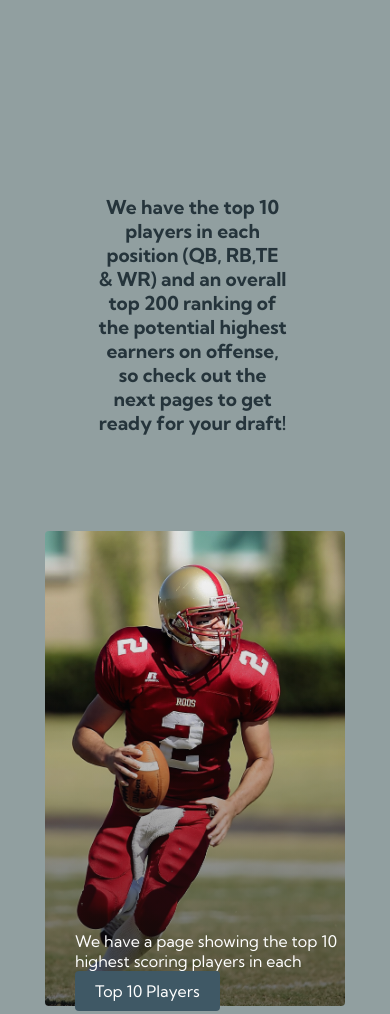
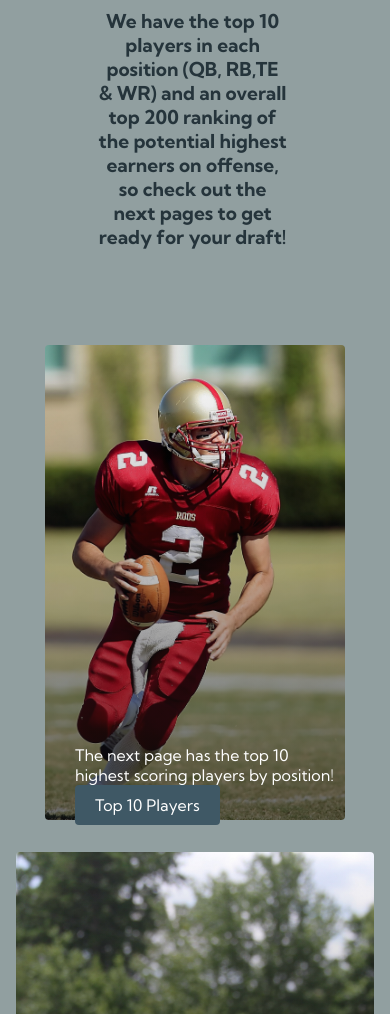
Before and after one commit to rickystuart1/Fantasy-Football-Predictions, a plain HTML site: page index.html in a window 390 px wide. Shown: the part 943-1957 px from the top of the page. Drawn offline with Linux system fonts and the light colour scheme.

Commit message:
final v1 changes

```diff
--- a/index.html
+++ b/index.html
@@ -64,12 +64,12 @@
 
         <div class="services__container">
             <div class="services__card">
-                <p>We have a page showing the top 10 highest scoring players in each position!</p>
+                <p>The next page has the top 10 highest scoring players by position!</p>
                 <button>Top 10 Players</button>
             </div>
             <div class="services__card">
                 <h2>The best players to draft!</h2>
-                <p>Using a weighted model, here are the most important players this season!</p>
+                <p>Using a weighted model, we found the most important players this season!</p>
                 <button>Top 200!</button>
             </div>
         </div>
--- a/static/css/style.css
+++ b/static/css/style.css
@@ -466,7 +466,7 @@
 
 @media screen and (max-width: 960px) {
     .services {
-        height: auto;
+        height: 50vh;
     }
     .services__text {
         height: auto;
@@ -481,7 +481,7 @@
 
     .services h1 {
         font-size: 2rem;
-        margin-top: 12rem;
+        margin-top: .35rem;
     }
 }
 
@@ -506,7 +506,9 @@
     }
 }
 
+@media screen and (max-width: 480px) {
 
+}
 /* Footer CSS */
 .footer__container {
     background-color: #2f3133;
```
